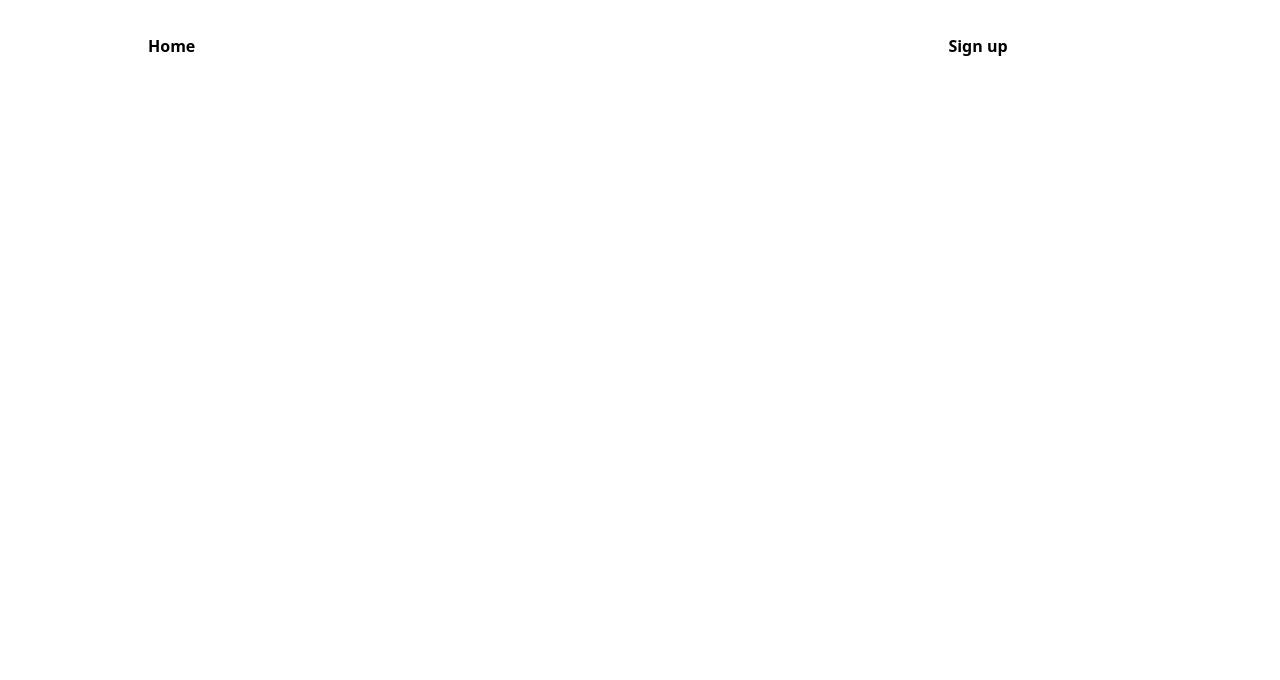
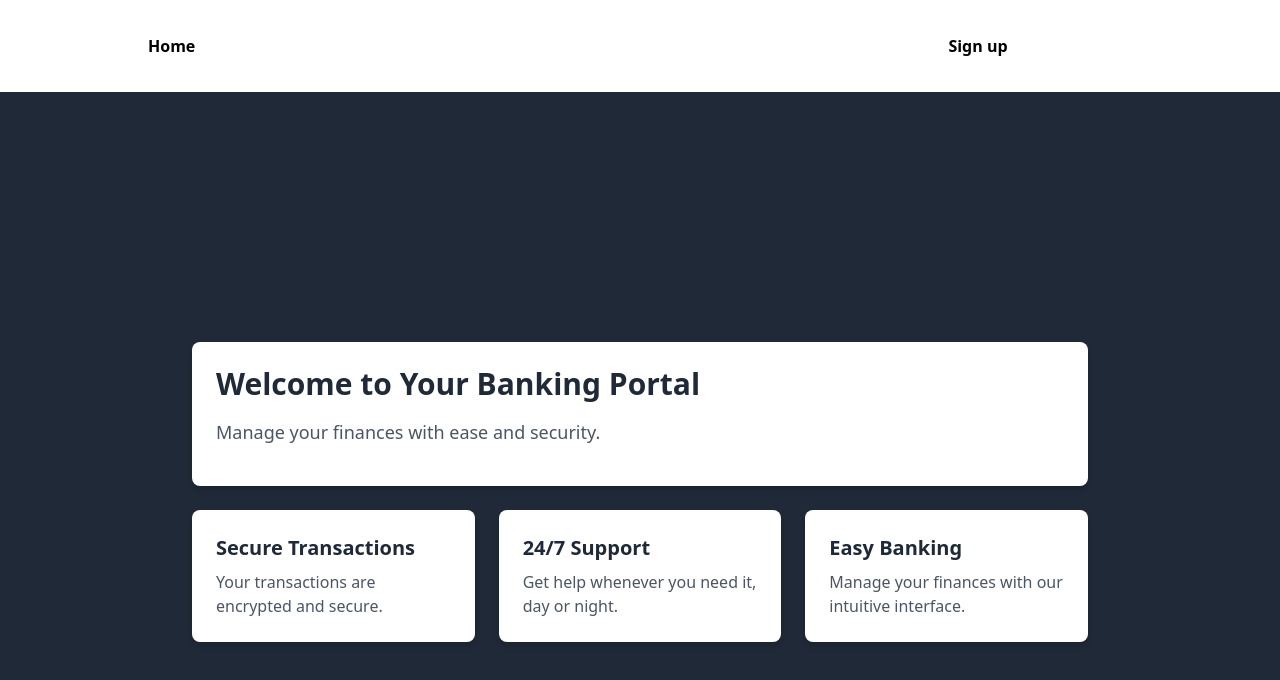
Before and after one commit to Shaileshjadav2732/Banking_Full_Stack, a React (Vite) app: page / in a window 1280 px wide. Before the commit this address had no page. Shown: the top 680 px of the page. Built offline with nearby package versions, Linux system fonts and the light colour scheme.

Commit message:
homepage edit

```diff
--- a/package.json
+++ b/package.json
@@ -11,6 +11,7 @@
   },
   "dependencies": {
     "@auth-kit/react-router": "^3.1.3",
+    "@heroicons/react": "^2.1.4",
     "@material-tailwind/react": "^2.1.9",
     "@tailwindcss/forms": "^0.5.7",
     "@tailwindcss/postcss7-compat": "^2.2.17",
@@ -18,8 +19,10 @@
     "dom": "^0.0.3",
     "react": "^18.3.1",
     "react-dom": "^18.3.1",
+    "react-icons": "^5.2.1",
     "react-router-dom": "^6.24.0",
-    "router": "^1.3.8"
+    "router": "^1.3.8",
+    "scss": "^0.2.4"
   },
   "devDependencies": {
     "@types/react": "^18.3.3",
@@ -31,6 +34,7 @@
     "eslint-plugin-react-hooks": "^4.6.2",
     "eslint-plugin-react-refresh": "^0.4.7",
     "postcss": "^8.4.38",
+    "sass": "^1.77.6",
     "tailwindcss": "^3.4.4",
     "vite": "^5.3.1"
   }
--- a/src/App.jsx
+++ b/src/App.jsx
@@ -10,7 +10,7 @@ function App() {
     <Router>
       <Navbar />
       <Routes>
-        <Route path="/home" element={<HomePage />} />
+        <Route path="/" element={<HomePage />} />
         <Route path="/signUp" element={<SignUp />} />
         <Route path="/login" element={<Login />} />
       </Routes>
--- a/src/components/HomePage.jsx
+++ b/src/components/HomePage.jsx
@@ -1,9 +1,56 @@
-import React from 'react'
+// src/components/HomePage.js
+import React from "react";
 
 const HomePage = () => {
   return (
-    <div>HomePage</div>
-  )
-}
+    <div className="bg-gray-800 h-screen flex flex-col items-center justify-center">
+      <div className="max-w-4xl mx-auto py-12 ">
+        {/* Hero Section */}
+        <div className="bg-white shadow-md rounded-lg p-6 mb-6">
+          <h2 className="text-3xl font-semibold text-gray-800 mb-4">
+            Welcome to Your Banking Portal
+          </h2>
+          <p className="text-lg text-gray-600 mb-4">
+            Manage your finances with ease and security.
+          </p>
 
-export default HomePage
+        </div>
+
+        {/* Features Section */}
+        <div className="grid grid-cols-1 md:grid-cols-3 gap-6">
+          {/* Feature 1 */}
+          <div className="bg-white shadow-md rounded-lg p-6">
+            <h3 className="text-xl font-semibold text-gray-800 mb-2">
+              Secure Transactions
+            </h3>
+            <p className="text-gray-600">
+              Your transactions are encrypted and secure.
+            </p>
+          </div>
+
+          {/* Feature 2 */}
+          <div className="bg-white shadow-md rounded-lg p-6">
+            <h3 className="text-xl font-semibold text-gray-800 mb-2">
+              24/7 Support
+            </h3>
+            <p className="text-gray-600">
+              Get help whenever you need it, day or night.
+            </p>
+          </div>
+
+          {/* Feature 3 */}
+          <div className="bg-white shadow-md rounded-lg p-6">
+            <h3 className="text-xl font-semibold text-gray-800 mb-2">
+              Easy Banking
+            </h3>
+            <p className="text-gray-600">
+              Manage your finances with our intuitive interface.
+            </p>
+          </div>
+        </div>
+      </div>
+    </div>
+  );
+};
+
+export default HomePage;
--- a/src/components/Navbar.jsx
+++ b/src/components/Navbar.jsx
@@ -10,7 +10,7 @@ export default function Navbar() {
             <div className="hidden lg:block">
               <ul className="flex space-x-10 text-base font-bold text-black/60 dark:text-white">
                 <li className="hover:underline hover:underline-offset-4 hover:w-fit transition-all duration-100 ease-linear">
-                  <Link to="/home">Home</Link>
+                  <Link to="/">Home</Link>
                 </li>
               </ul>
             </div>
```
Also changed, not shown: 1 other file (tests, documents, lock files or other folders).
